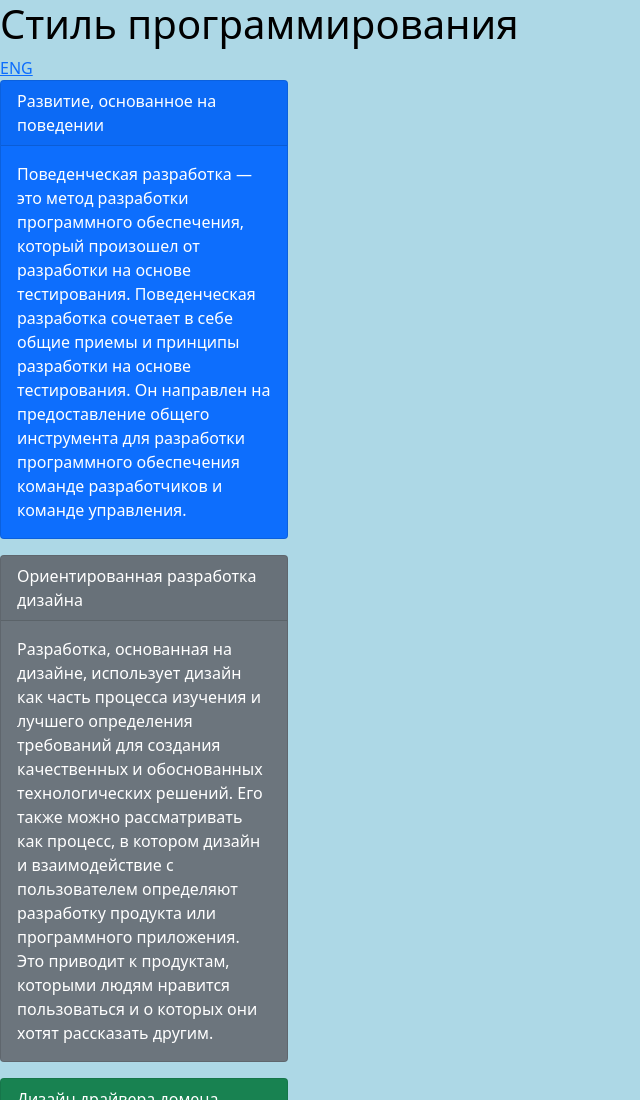
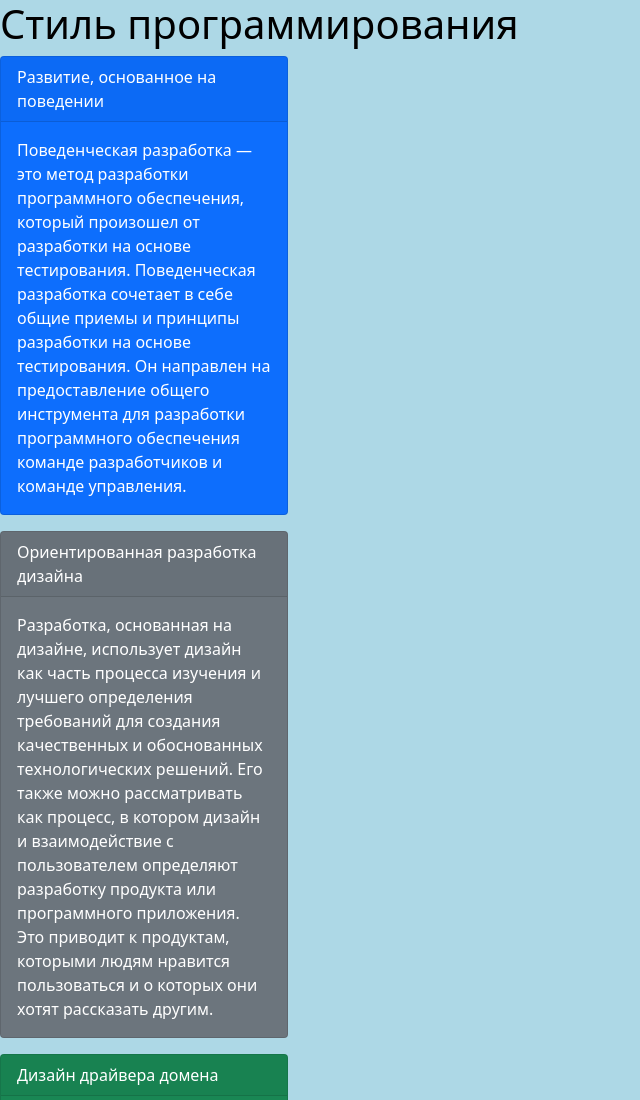
Before and after one commit to Georgi213/style7, a plain HTML site: page index.html in a window 1280 px wide. Shown: the top 1100 px of the page, without its empty margins (0-640 px from the left). Drawn offline with nearby package versions, Linux system fonts and the light colour scheme.

Commit message:
Update index.html

```diff
--- a/index.html
+++ b/index.html
@@ -28,7 +28,7 @@
 </head>
 <body>
     <h1>Стиль программирования</h1>
-    <a href="https://Georgi213.github.io/style7/index.html">ENG</a>
+    <a href="https://Georgi213.github.io/style7/index.html"></a>
 
     <div class="card text-white bg-primary mb-3" style="max-width: 18rem;">
         <div class="card-header">Развитие, основанное на поведении</div>
```
